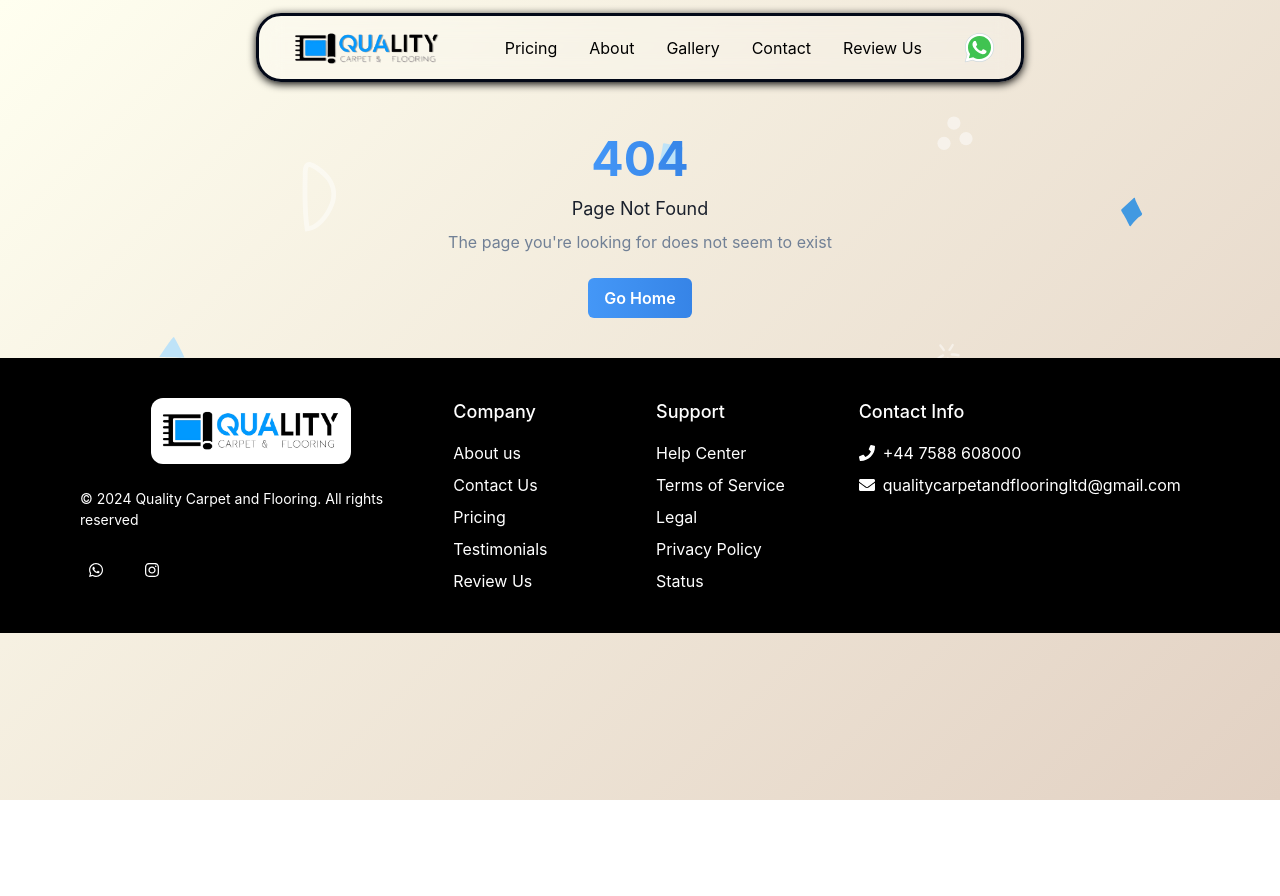
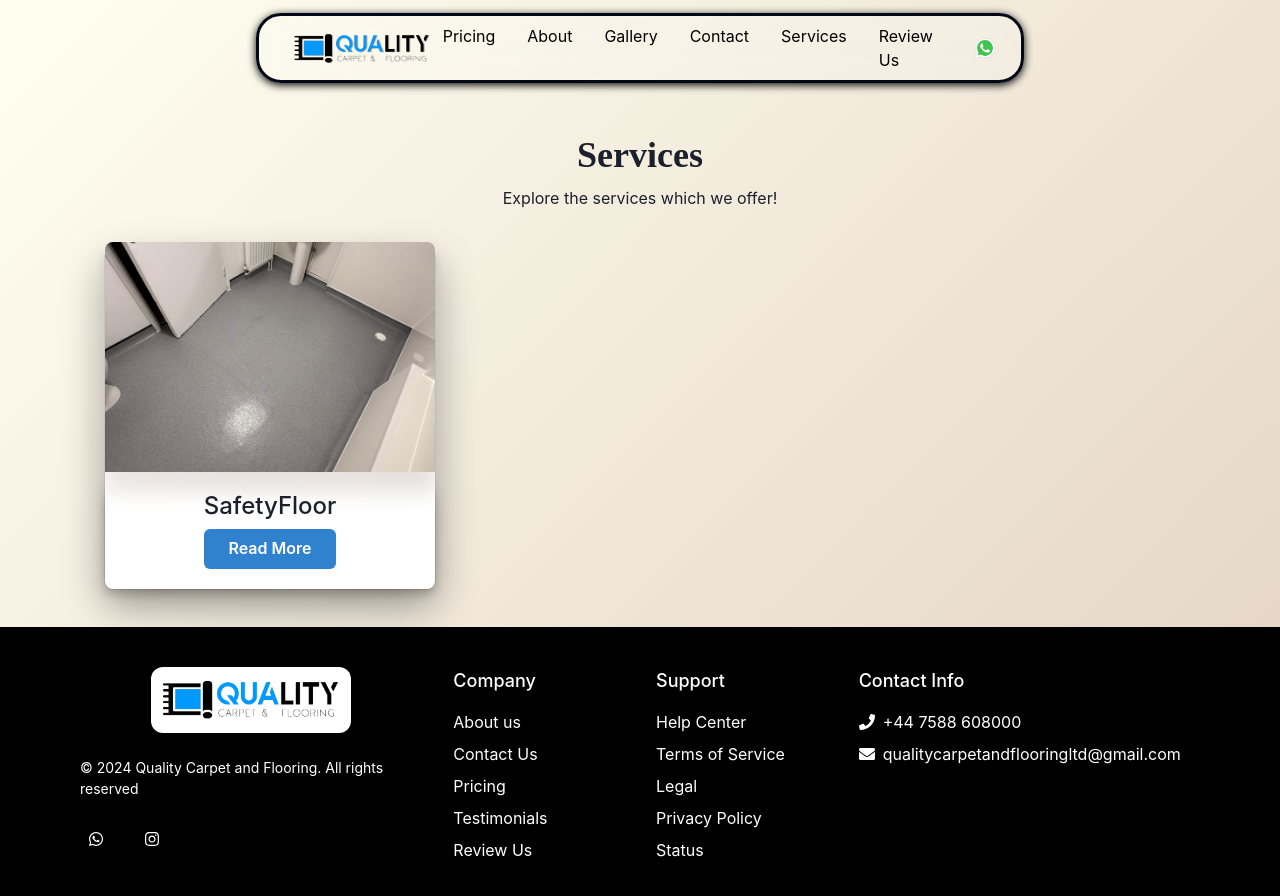
Before and after one commit to aayushwrld/qualitycarpet, a React (Vite) app in the folder client/: page /services in a window 1280 px wide. Shown: the top 896 px of the page. Before the commit the page ends 800 px from the top, so only its background shows below. Built offline with nearby package versions, Linux system fonts and the light colour scheme.

Commit message:
services

```diff
--- a/client/src/App.css
+++ b/client/src/App.css
@@ -20,7 +20,7 @@
   padding: 1vmax;
   position: sticky;
   top: 0;
-  z-index: 1;
+  z-index: 100;
 }
 
 #nav-option {
--- /dev/null
+++ b/client/src/assets/ServicesList.tsx
@@ -0,0 +1,10 @@
+import SafetyFloor from "./SafetyFloor.jpg";
+
+export const servicesList: any = [
+  {
+    SafetyFloor: {
+      image: SafetyFloor,
+      content: "Our safety flooring solutions are designed to provide a secure, slip-resistant, and durable surface for various environments, including commercial, industrial, and residential spaces. We offer high-quality anti-slip flooring that reduces fall risks, industrial-grade surfaces that withstand heavy use, and hygienic, easy-to-maintain options like rubber and vinyl flooring. Whether you're looking to enhance workplace safety, comply with industry regulations, or create a safer environment for employees and visitors, our expert team ensures a seamless installation with customized solutions to meet your specific needs. Invest in safety flooring today for long-term protection and peace of mind.",
+    },
+  },
+];
--- a/client/src/components/Navbar.tsx
+++ b/client/src/components/Navbar.tsx
@@ -26,6 +26,7 @@ const navOptions: { to: string; option: string; external?: boolean }[] = [
   { to: "/about", option: "About" },
   { to: "/gallery", option: "Gallery" },
   { to: "/contact", option: "Contact" },
+  { to: "/services", option: "Services" },
   {
     to: "https://www.checkatrade.com/give-feedback/trades/qualitycarpetandflooringltd877181",
     option: "Review Us",
--- /dev/null
+++ b/client/src/components/ServiceCard.tsx
@@ -0,0 +1,76 @@
+'use client'
+
+import {
+  Box,
+  Center,
+  useColorModeValue,
+  Heading,
+  Stack,
+  Image,
+  Button,
+  Flex,
+} from '@chakra-ui/react'
+import ServiceModal from './ServiceModal'
+
+
+export default function ServiceCard({info}:any) {
+    const key = Object.keys(info)[0]
+    const service = info[key]
+  return (
+    <Center>
+      <Box
+        role={'group'}
+        // p={6}
+        maxW={'330px'}
+        w={'full'}
+        bg={useColorModeValue('white', 'gray.800')}
+        boxShadow='dark-lg'
+        rounded={'lg'}
+        pos={'relative'}
+        zIndex={1}>
+        <Box
+          rounded={'lg'}
+          mt={-2}
+          pos={'relative'}
+          height={'230px'}
+          _after={{
+            transition: 'all .3s ease',
+            content: '""',
+            w: 'full',
+            h: 'full',
+            pos: 'absolute',
+            top: 5,
+            left: 0,
+            backgroundImage: `url(${service.image})`,
+            filter: 'blur(10px)',
+            zIndex: -1,
+          }}
+          _groupHover={{
+            _after: {
+              filter: 'blur(20px)',
+            },
+          }}>
+          <Image
+            rounded={'lg'}
+            roundedBottom={0}
+            height={230}
+            width={380}
+            objectFit={'cover'}
+            src={service.image}
+            alt="#"
+          />
+        </Box>
+        <Stack pt={5} align={'center'}>
+
+          <Flex paddingBottom={5} direction={'column'} gap={'1vh'}>
+              <Heading fontSize={'2xl'} fontFamily={'body'} fontWeight={500}>
+                {key}
+              </Heading>
+              <ServiceModal image={service.image} title={key} content={service.content}/>
+          </Flex>
+
+        </Stack>
+      </Box>
+    </Center>
+  )
+}
--- /dev/null
+++ b/client/src/components/ServiceModal.tsx
@@ -0,0 +1,37 @@
+import {
+  Button,
+  Image,
+  Modal,
+  ModalBody,
+  ModalCloseButton,
+  ModalContent,
+  ModalFooter,
+  ModalHeader,
+  ModalOverlay,
+  useDisclosure,
+} from "@chakra-ui/react";
+
+export default function ServiceModal({image, title, content}:any) {
+  const { isOpen, onOpen, onClose } = useDisclosure();
+  return (
+    <>
+      <Button colorScheme="blue" onClick={onOpen}>Read More</Button>
+
+      <Modal size={'full'} isOpen={isOpen} onClose={onClose}>
+        <ModalOverlay />
+        <ModalContent alignItems={'center'} gap={'2vh'}>
+          <ModalHeader>{title}</ModalHeader>
+          <Image src={image} height={'60vh'} width={'50vw'} borderRadius={'20px'} />
+          <ModalCloseButton />
+          <ModalBody>{content}</ModalBody>
+
+          <ModalFooter>
+            <Button colorScheme="blue" mr={3} onClick={onClose}>
+              Close
+            </Button>
+          </ModalFooter>
+        </ModalContent>
+      </Modal>
+    </>
+  );
+}
--- a/client/src/pages/Pricing.tsx
+++ b/client/src/pages/Pricing.tsx
@@ -110,19 +110,19 @@ export const Pricing = () => {
           <Divider />
           <PackageTier
             title={"Basic Care"}
-            typePlan="$50.00"
+            typePlan="£50.00"
             options={optionsStarter}
           />
           <Divider />
           <PackageTier
             title={"Deep Clean"}
-            typePlan="$75.00"
+            typePlan="£75.00"
             options={optionsPlus}
           />
           <Divider />
           <PackageTier
             title={"Premium Care"}
-            typePlan="$100.00"
+            typePlan="£100.00"
             options={optionsPro}
           />
           <Divider />
--- /dev/null
+++ b/client/src/pages/Services.tsx
@@ -0,0 +1,34 @@
+import ServiceCard from "../components/ServiceCard";
+import { Flex, Heading, SimpleGrid, Text } from "@chakra-ui/react";
+import { servicesList } from "../assets/ServicesList";
+
+export default function Services() {
+  return (
+    <Flex
+      gap={"3vh"}
+      p={"3vw 6vw"}
+      alignItems={"center"}
+      flexDirection={"column"}
+      flex={1}
+    >
+      <Flex flexDirection={"column"} gap={"0.1vh"} alignItems={"center"}>
+        <Heading
+          fontSize="4xl"
+          mb={2}
+          fontWeight={"bold"}
+          fontFamily={"Work Sans"}
+        >
+          Services
+        </Heading>
+        <Text fontSize="md" align={"center"}>
+          Explore the services which we offer!
+        </Text>
+      </Flex>
+      <SimpleGrid pt={"2vh"} columns={[1, 2, 2, 3]} gap={10}>
+        {servicesList.map((service:any) => (
+          <ServiceCard info={service} />
+        ))}
+      </SimpleGrid>
+    </Flex>
+  );
+}
--- a/client/src/routes/AllRoutes.tsx
+++ b/client/src/routes/AllRoutes.tsx
@@ -9,6 +9,7 @@ import Reviews from "../pages/Reviews";
 import Gallery from "../pages/Gallery";
 import About from "../pages/About";
 import { AnimatePresence } from "framer-motion";
+import Services from "../pages/Services";
 
 export default function AllRoutes() {
   return (
@@ -16,6 +17,7 @@ export default function AllRoutes() {
       <Routes location={location} key={location.pathname}>
         <Route path="/" element={<Home />} />
         <Route path="/contact" element={<Contact />} />
+        <Route path="/services" element={<Services />} />
         <Route path="/pricing" element={<Pricing />} />
         <Route path="/review" element={<Review />} />
         <Route path="/admin" element={<Admin />} />
```
Also changed, not shown: client/src/assets/SafetyFloor.jpg (added).
